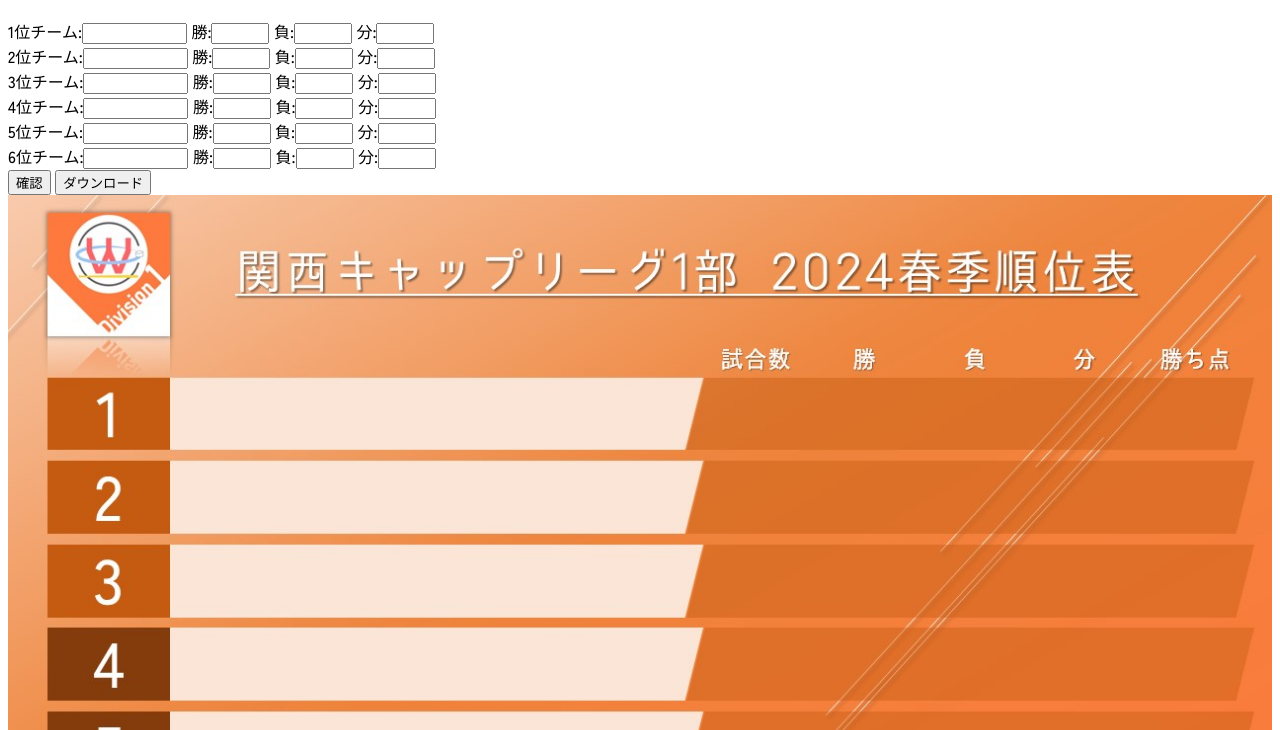
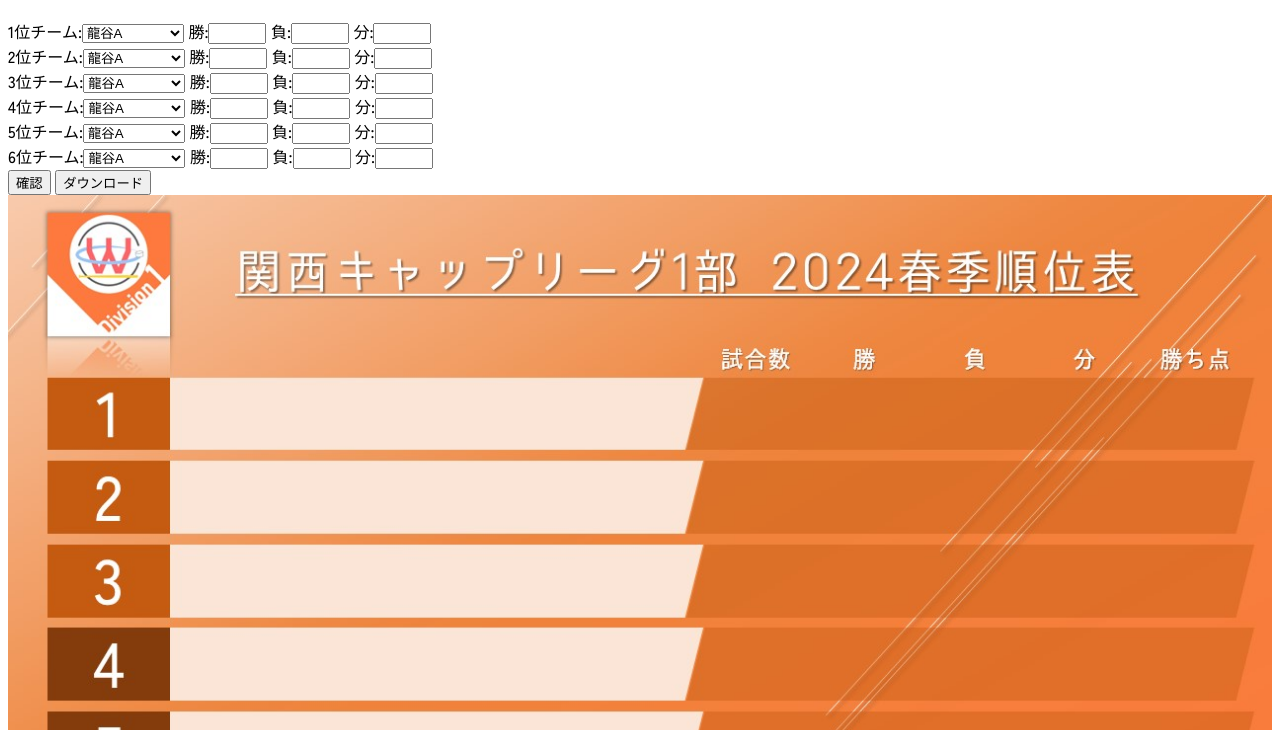
Before and after one commit to kansaicapleague-tool/firststandings, a plain HTML site: page index.html in a window 1280 px wide. Shown: the part 70-800 px from the top of the page. Drawn offline with nearby package versions, Linux system fonts and the light colour scheme.

Commit message:
Update index.html

```diff
--- a/index.html
+++ b/index.html
@@ -17,27 +17,69 @@
     </header>
     <main>
         <!-- 入力フォーム -->
-        <label>1位チーム:<input type="text" id="firstTeam" size="10"></label>
+        <label>1位チーム:<select id="firstTeam">
+            <option value="龍谷A">龍谷A</option>
+            <option value="京大A">京大A</option>
+            <option value="京大B">京大B</option>
+            <option value="大阪大学">大阪大学</option>
+            <option value="大阪公立大学">大阪公立大学</option>
+            <option value="賀茂別雷">賀茂別雷</option>
+         </select></label>
         <label>勝:<input type="number" id="firstTeamWin" step="1"></label>
         <label>負:<input type="number" id="firstTeamLose" step="1"></label>
         <label>分:<input type="number" id="firstTeamDraw" step="1"></label><br>
-        <label>2位チーム:<input type="text" id="secondTeam" size="10"></label>
+        <label>2位チーム:<select id="secondTeam">
+            <option value="龍谷A">龍谷A</option>
+            <option value="京大A">京大A</option>
+            <option value="京大B">京大B</option>
+            <option value="大阪大学">大阪大学</option>
+            <option value="大阪公立大学">大阪公立大学</option>
+            <option value="賀茂別雷">賀茂別雷</option>
+         </select></label>
         <label>勝:<input type="number" id="secondTeamWin" step="1"></label>
         <label>負:<input type="number" id="secondTeamLose" step="1"></label>
         <label>分:<input type="number" id="secondTeamDraw" step="1"></label><br>
-        <label>3位チーム:<input type="text" id="thirdTeam" size="10"></label>
+        <label>3位チーム:<select id="thirdTeam">
+            <option value="龍谷A">龍谷A</option>
+            <option value="京大A">京大A</option>
+            <option value="京大B">京大B</option>
+            <option value="大阪大学">大阪大学</option>
+            <option value="大阪公立大学">大阪公立大学</option>
+            <option value="賀茂別雷">賀茂別雷</option>
+         </select></label>
         <label>勝:<input type="number" id="thirdTeamWin" step="1"></label>
         <label>負:<input type="number" id="thirdTeamLose" step="1"></label>
         <label>分:<input type="number" id="thirdTeamDraw" step="1"></label><br>
-        <label>4位チーム:<input type="text" id="forthTeam" size="10"></label>
+        <label>4位チーム:<select id="forthTeam">
+            <option value="龍谷A">龍谷A</option>
+            <option value="京大A">京大A</option>
+            <option value="京大B">京大B</option>
+            <option value="大阪大学">大阪大学</option>
+            <option value="大阪公立大学">大阪公立大学</option>
+            <option value="賀茂別雷">賀茂別雷</option>
+         </select></label>
         <label>勝:<input type="number" id="forthTeamWin" step="1"></label>
         <label>負:<input type="number" id="forthTeamLose" step="1"></label>
         <label>分:<input type="number" id="forthTeamDraw" step="1"></label><br>
-        <label>5位チーム:<input type="text" id="fifthTeam" size="10"></label>
+        <label>5位チーム:<select id="fifthTeam">
+            <option value="龍谷A">龍谷A</option>
+            <option value="京大A">京大A</option>
+            <option value="京大B">京大B</option>
+            <option value="大阪大学">大阪大学</option>
+            <option value="大阪公立大学">大阪公立大学</option>
+            <option value="賀茂別雷">賀茂別雷</option>
+         </select></label>
         <label>勝:<input type="number" id="fifthTeamWin" step="1"></label>
         <label>負:<input type="number" id="fifthTeamLose" step="1"></label>
         <label>分:<input type="number" id="fifthTeamDraw" step="1"></label><br>
-        <label>6位チーム:<input type="text" id="sixthTeam" size="10"></label>
+        <label>6位チーム:<select id="sixthTeam">
+            <option value="龍谷A">龍谷A</option>
+            <option value="京大A">京大A</option>
+            <option value="京大B">京大B</option>
+            <option value="大阪大学">大阪大学</option>
+            <option value="大阪公立大学">大阪公立大学</option>
+            <option value="賀茂別雷">賀茂別雷</option>
+         </select></label>
         <label>勝:<input type="number" id="sixthTeamWin" step="1"></label>
         <label>負:<input type="number" id="sixthTeamLose" step="1"></label>
         <label>分:<input type="number" id="sixthTeamDraw" step="1"></label><br>
```
